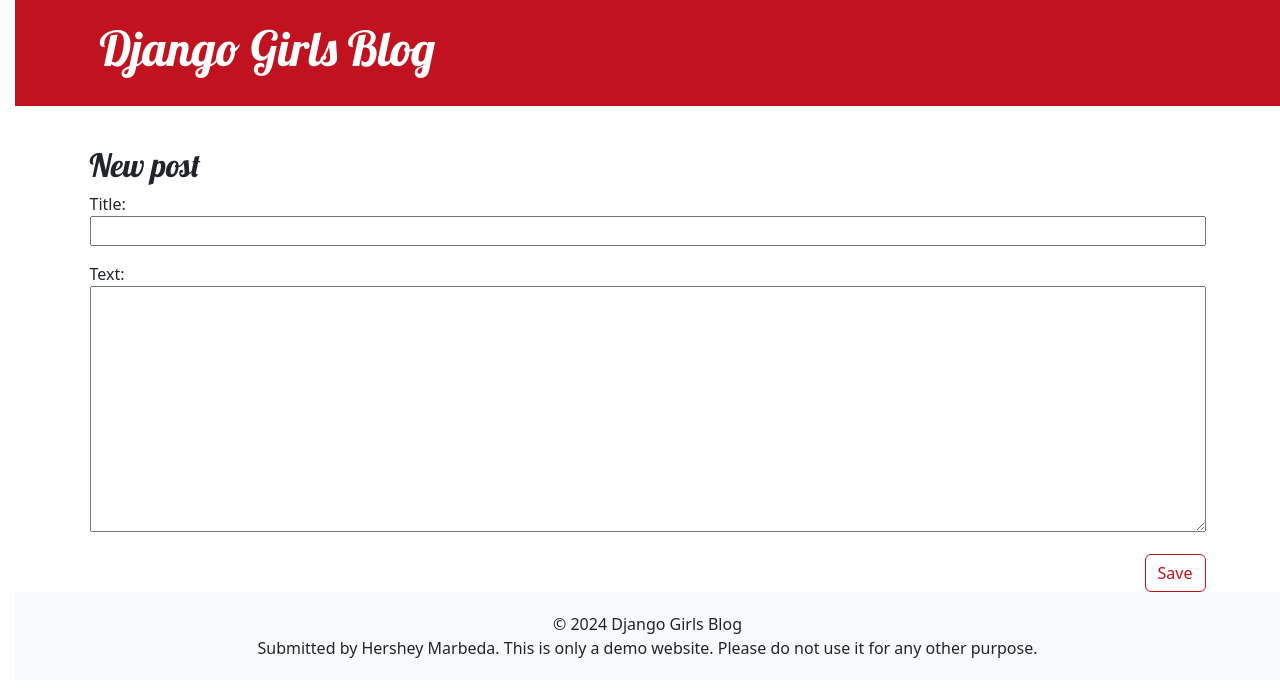
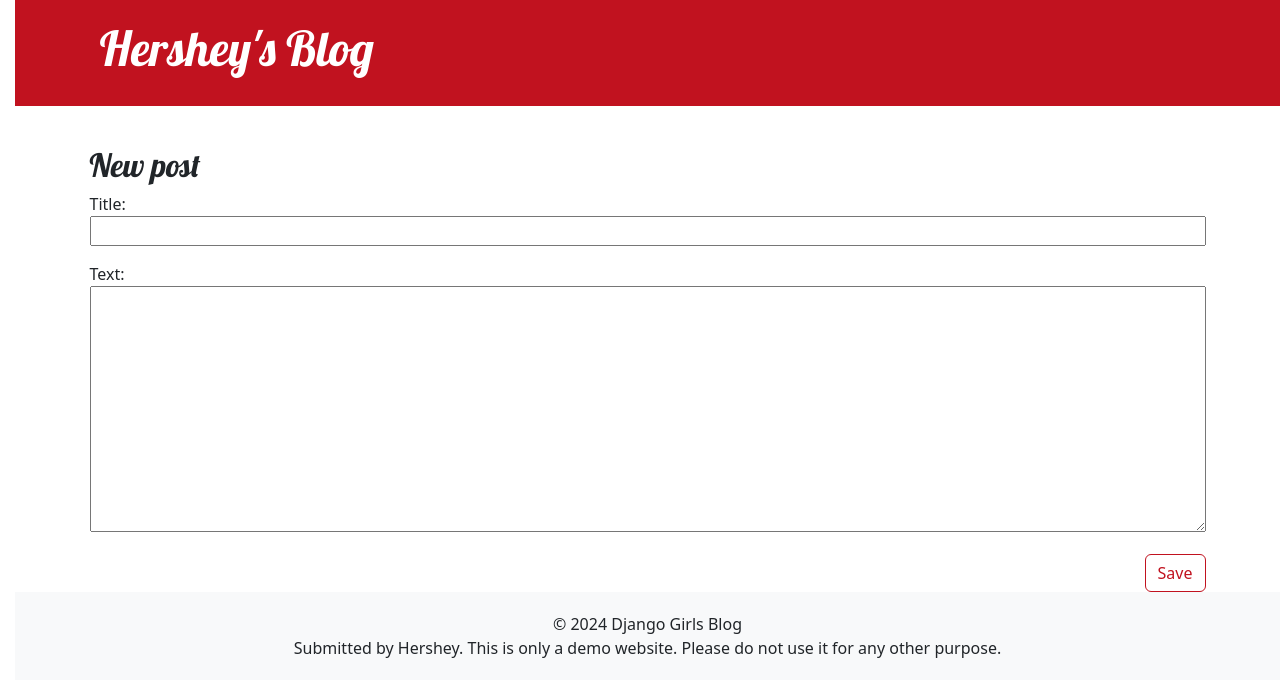
Before and after one commit to HersheyMarbeda/SDEV220-M04-Using-Django, a Django app: page /post/new/ in a window 1280 px wide. Shown: the top 697 px of the page. Run offline with Django 5.2, Linux system fonts and the light colour scheme.

Commit message:
Update base.html

```diff
--- a/blog/templates/blog/base.html
+++ b/blog/templates/blog/base.html
@@ -2,7 +2,7 @@
 <!DOCTYPE html>
 <html>
     <head>
-        <title>Django Girls Blog</title>
+        <title>Hershey's Blog</title>
         <link rel="stylesheet" href="https://cdn.jsdelivr.net/npm/bootstrap@5.3.3/dist/css/bootstrap.min.css" integrity="sha384-QWTKZyjpPEjISv5WaRU9OFeRpok6YctnYmDr5pNlyT2bRjXh0JMhjY6hW+ALEwIH" crossorigin="anonymous">
         <link rel="stylesheet" href="https://fonts.googleapis.com/css?family=Lobster&subset=latin,latin-ext">
         <link rel="stylesheet" href="{% static 'css/blog.css' %}">
@@ -15,7 +15,7 @@
               {% include 'blog/icons/file-earmark-plus.svg' %}
               </a>
                 {% endif %}
-                <h1><a href="/">Django Girls Blog</a></h1>
+                <h1><a href="/">Hershey's Blog</a></h1>
             </div>
         </header>
         <main class="container">
@@ -29,7 +29,7 @@
         <footer class="footer">
             <div class="container">
                 <p>&copy; 2024 Django Girls Blog</p>
-                <p>Submitted by Hershey Marbeda. This is only a demo website. Please do not use it for any other purpose.</p>
+                <p>Submitted by Hershey. This is only a demo website. Please do not use it for any other purpose.</p>
             </div>
         </footer>
     </body>
```
